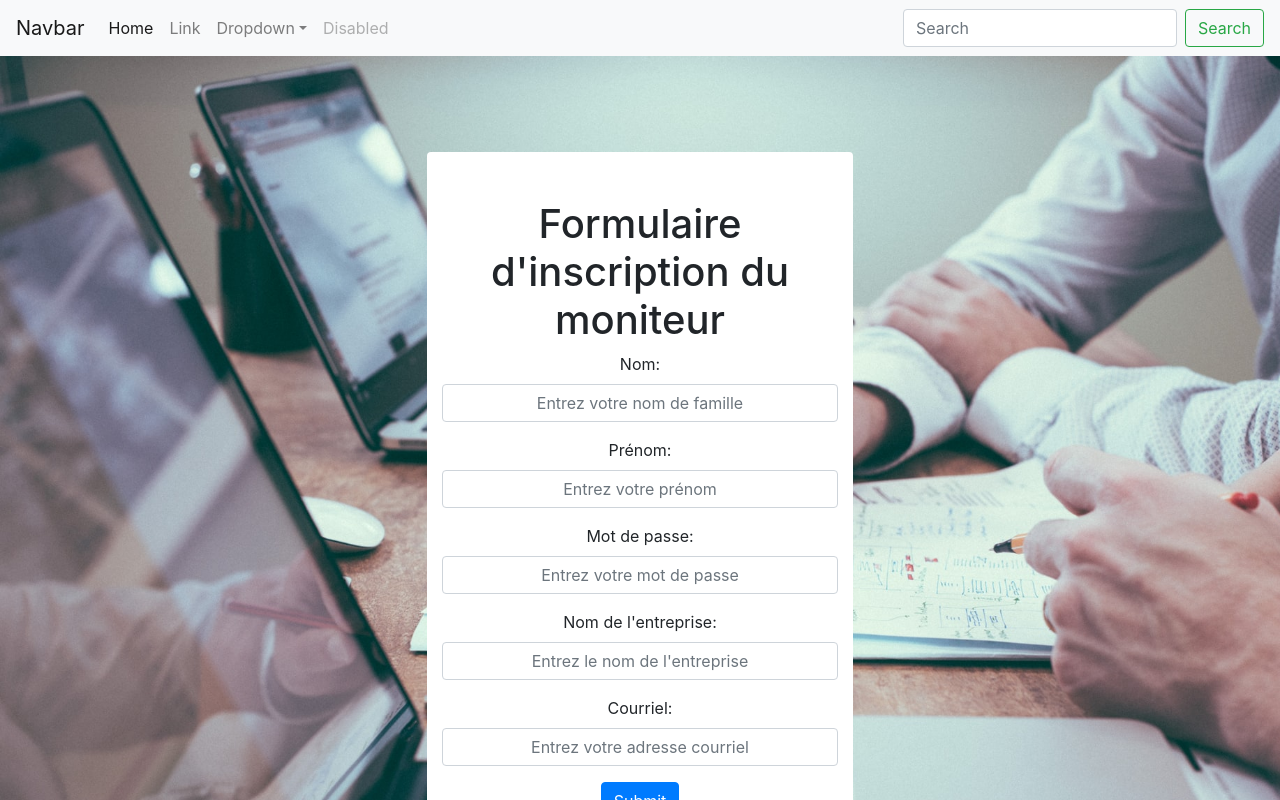
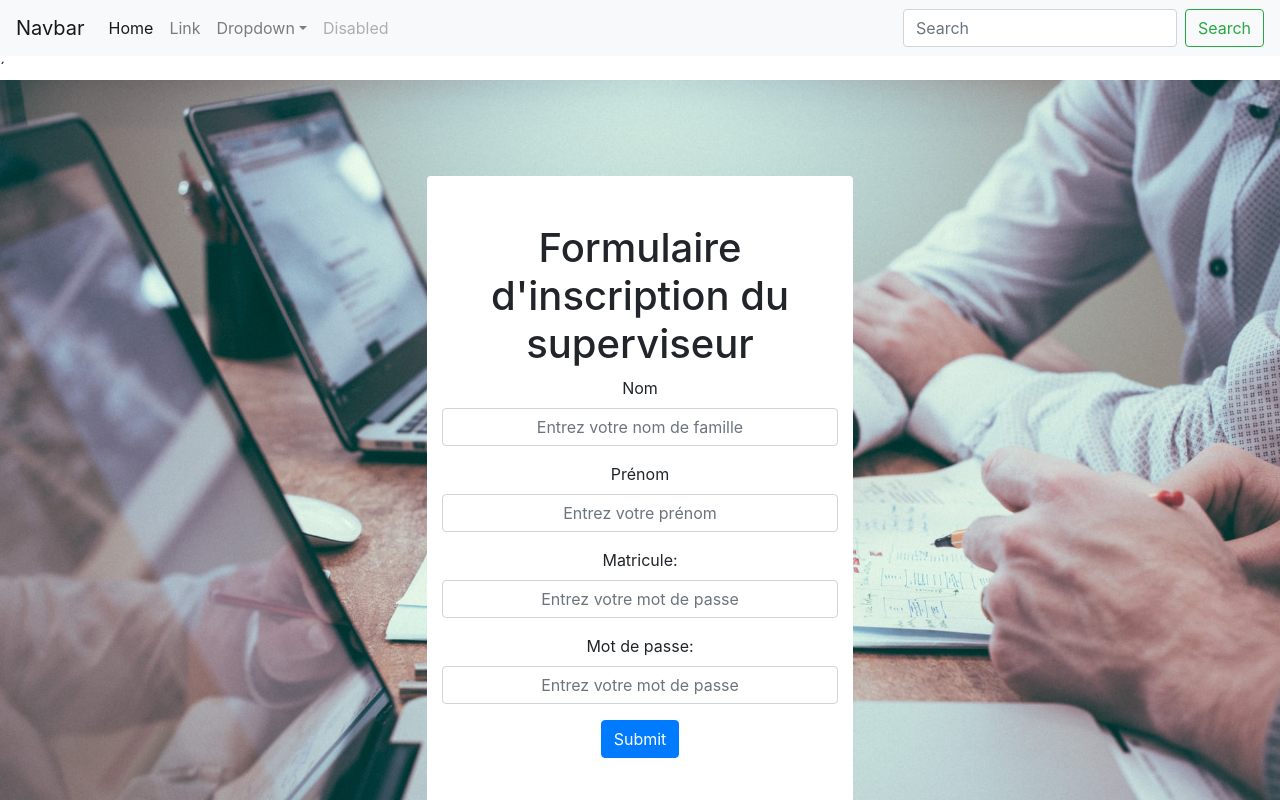
Before and after one commit to NicolasH-L/420-565-A21_ProjetIntegre_Equipe2, a React (Create React App) app in the folder Projet_Integre_Equipe2/src/main/resources/projet_integre_equipe2/: page / in a window 1280 px wide. Shown: the top 800 px of the page. Built offline with nearby package versions, Linux system fonts and the light colour scheme.

Commit message:
completion du formulaire d'inscription du superviseur

```diff
--- a/Projet_Integre_Equipe2/src/main/resources/projet_integre_equipe2/src/App.js
+++ b/Projet_Integre_Equipe2/src/main/resources/projet_integre_equipe2/src/App.js
@@ -3,13 +3,15 @@ import MonitorRegistration from './components/MonitorRegistration';
 import NavbarHead from './components/NavbarHead';
 import StudentRegistration from './components/StudentRegistration';
 import Footer from './components/Footer';
+import SupervisorRegistration from './components/SupervisorRegistration';
 
 function App() {
   return (
     <div>
       <NavbarHead/>
-      <MonitorRegistration/>
-      {/* <StudentRegistration/> */}
+      {/* <MonitorRegistration/> */}
+      {/* <StudentRegistration/> */}´
+      <SupervisorRegistration/>
       <Footer/>
     </div>
   );
--- /dev/null
+++ b/Projet_Integre_Equipe2/src/main/resources/projet_integre_equipe2/src/components/SupervisorRegistration.js
@@ -0,0 +1,88 @@
+import _ from 'lodash';
+import React from 'react'
+import { useState } from 'react'
+import work from '../images/background-01.jpg'
+
+const SupervisorRegistration = () => {
+    const [supervisor, setSupervisor] = useState({ lastName: "", firstName: "", matricule: "", password: "" })
+    const [error, setError] = useState({ lastName: "", firstName: "", matricule: "", password: "" })
+
+    const onSubmit = (e) => {
+        e.preventDefault()
+        if (!_.isEmpty(error.lastName) || !_.isEmpty(error.firstName) || !_.isEmpty(error.password) || !_.isEmpty(error.matricule) ||
+            _.isEmpty(supervisor.firstName) || _.isEmpty(supervisor.lastName) || _.isEmpty(supervisor.password) || _.isEmpty(supervisor.matricule)) {
+            alert("Veuillez remplir tous les champs!")
+            return
+        } else {
+            console.log(supervisor)
+        }
+    }
+
+    const validateInput = (e) => {
+        let pattern;
+        let inputError;
+        let patternName = /^([a-zA-ZéÉèÈïÏêÊ])(([a-zA-ZéÉèÈïÏêÊ]*|\-)[a-zA-ZéÉèÈïÏêÊ])*[a-zA-ZéÉèÈïÏêÊ]*$/;
+        let patternMatricule = /^[0-9]+$/;
+        let patternPassword = /^(?=.*[0-9])(?=.*[!@#$%^&*])[a-zA-Z0-9!@#$%^&*]{6,16}$/;
+
+
+        if (e.target.id === "lastName" || e.target.id === "firstName") {
+            pattern = new RegExp(patternName);
+        } else if (e.target.id === "matricule") {
+            pattern = new RegExp(patternMatricule)
+        } else if (e.target.id === "password") {
+            pattern = new RegExp(patternPassword)
+        }
+
+        if (pattern === undefined)
+            return;
+
+
+        if (!pattern.test(e.target.value) || e.target.value === "") {
+            e.target.style.borderColor = "red";
+            e.target.style.boxShadow = "0 1px 1px red inset, 0 0 8px red";
+            inputError = <strong className="text-danger"> Erreur de {e.target.name}!</strong>;
+
+        } else {
+            e.target.style.borderColor = "#ced4da";
+            e.target.style.boxShadow = "none"
+            inputError = ""
+            setSupervisor({ ...supervisor, [e.target.id]: e.target.value })
+        }
+
+        setError({ ...error, [e.target.id]: inputError })
+    }
+
+    return (
+        <>
+            <div div className="py-5" style={{ backgroundImage: `url(${work})`, backgroundRepeat: 'no-repeat', backgroundSize: 'cover' }}>
+                <form className="my-5 py-5 text-center col-sm-12 col-md-9 col-lg-6 col-xl-4 container-fluid bg-white rounded" onSubmit={onSubmit}>
+                    <h1 className="text-center">Formulaire d'inscription du superviseur</h1>
+                    <div className="form-group">
+                        <label htmlFor="lastName">Nom</label>
+                        {error.lastName !== "" ? error.lastName : ""}
+                        <input type="text" id="lastName" name="Nom" className="form-control text-center" required placeholder="Entrez votre nom de famille" onChange={validateInput} />
+                    </div>
+                    <div className="form-group">
+                        <label htmlFor="firstName">Prénom</label>
+                        {error.firstName !== "" ? error.firstName : ""}
+                        <input type="text" id="firstName" name="Prénom" className="form-control text-center" required placeholder="Entrez votre prénom" onChange={validateInput} />
+                    </div>
+                    <div className="form-group">
+                        <label htmlFor="matricule">Matricule: </label>
+                        {error.matricule !== "" ? error.matricule : ""}
+                        <input type="text" name="matricule" className="form-control text-center" id="matricule" required placeholder="Entrez votre mot de passe" onChange={validateInput} />
+                    </div>
+                    <div className="form-group">
+                        <label htmlFor="password">Mot de passe: </label>
+                        {error.password !== "" ? error.password : ""}
+                        <input type="password" name="Mot de passe" className="form-control text-center" id="password" required placeholder="Entrez votre mot de passe" onChange={validateInput} />
+                    </div>
+                    <button type="submit" className="btn btn-primary">Submit</button>
+                </form>
+            </div>
+        </>
+    )
+}
+
+export default SupervisorRegistration
```
